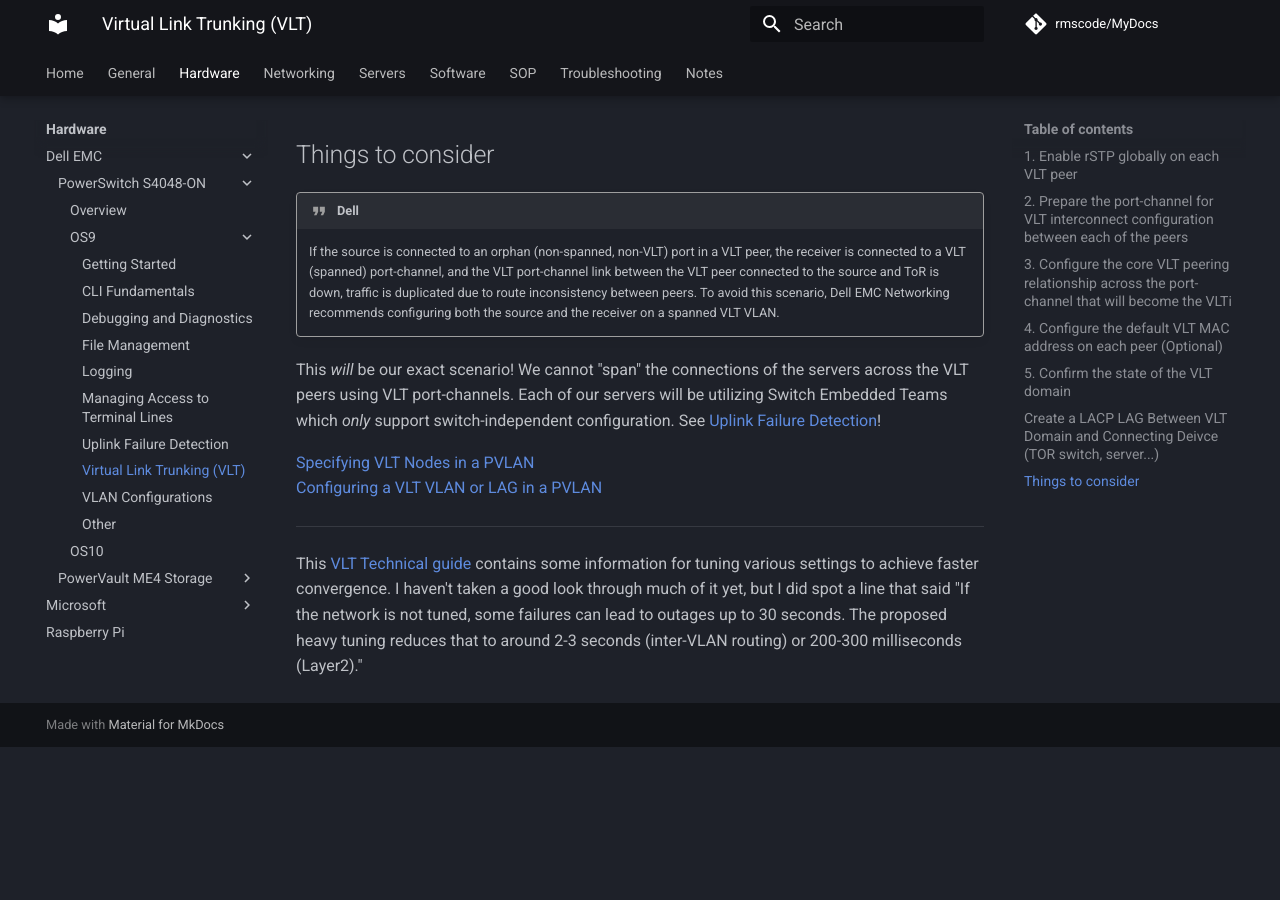
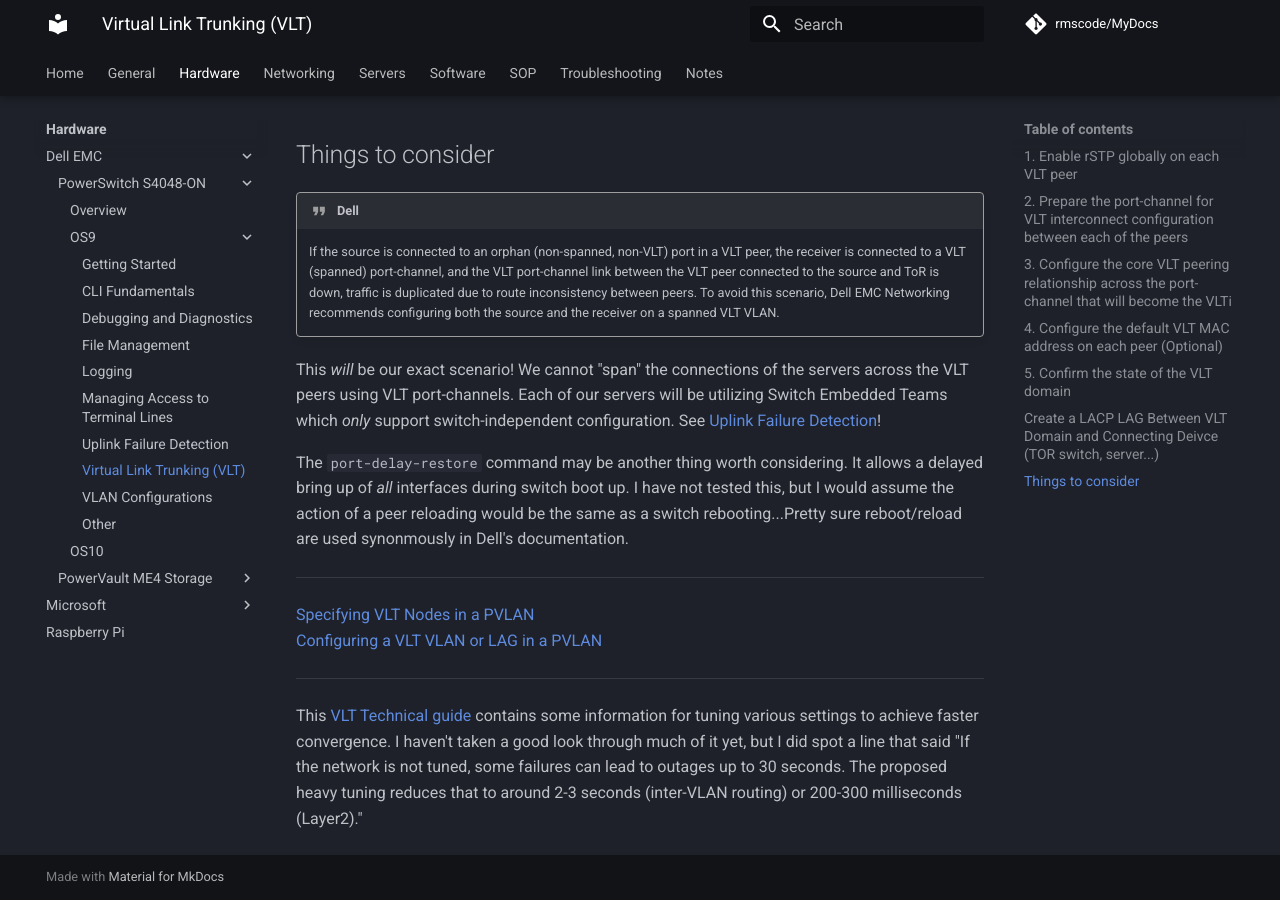
Before and after one commit to rmscode/binary-garden, an MkDocs documentation site: the page built from docs/hardware/dell-emc/S4048-ON/os9-vlt.md, in a window 1280 px wide and 900 px high, scrolled down 4773 px. Built offline with MkDocs 1.6.1 and Material for MkDocs 9.7.7, drawn with Linux system fonts in a browser that asks for light colours; comment, search, counter and statistics services are not loaded; before the commit the page ends 5520 px from its top, so only the background shows below that.

Commit message:
Update os9-vlt.md

```diff
--- a/docs/hardware/dell-emc/S4048-ON/os9-vlt.md
+++ b/docs/hardware/dell-emc/S4048-ON/os9-vlt.md
@@ -239,6 +239,10 @@
 
 This *will* be our exact scenario! We cannot "span" the connections of the servers across the VLT peers using VLT port-channels. Each of our servers will be utilizing Switch Embedded Teams which *only* support switch-independent configuration. See [Uplink Failure Detection](../S4048-ON/os9-ufd.md)!
 
+The `port-delay-restore` command may be another thing worth considering. It allows a delayed bring up of *all* interfaces during switch boot up. I have not tested this, but I would assume the action of a peer reloading would be the same as a switch rebooting...Pretty sure reboot/reload are used synonmously in Dell's documentation.
+
+---
+
 [Specifying VLT Nodes in a PVLAN](https://www.dell.com/support/manuals/en-us/dell-emc-os-9/s4048-on-9.14.2.4-config/specifying-vlt-nodes-in-a-pvlan?guid=guid-ab6e056d-e4c7-4910-b807-b09102f1083b)</br>
 [Configuring a VLT VLAN or LAG in a PVLAN](https://www.dell.com/support/manuals/en-us/dell-emc-os-9/s4048-on-9.14.2.4-config/configuring-a-vlt-vlan-or-lag-in-a-pvlan?guid=guid-fad07f16-bf47-45b1-a36d-58f3a75a82f8)
 
```
